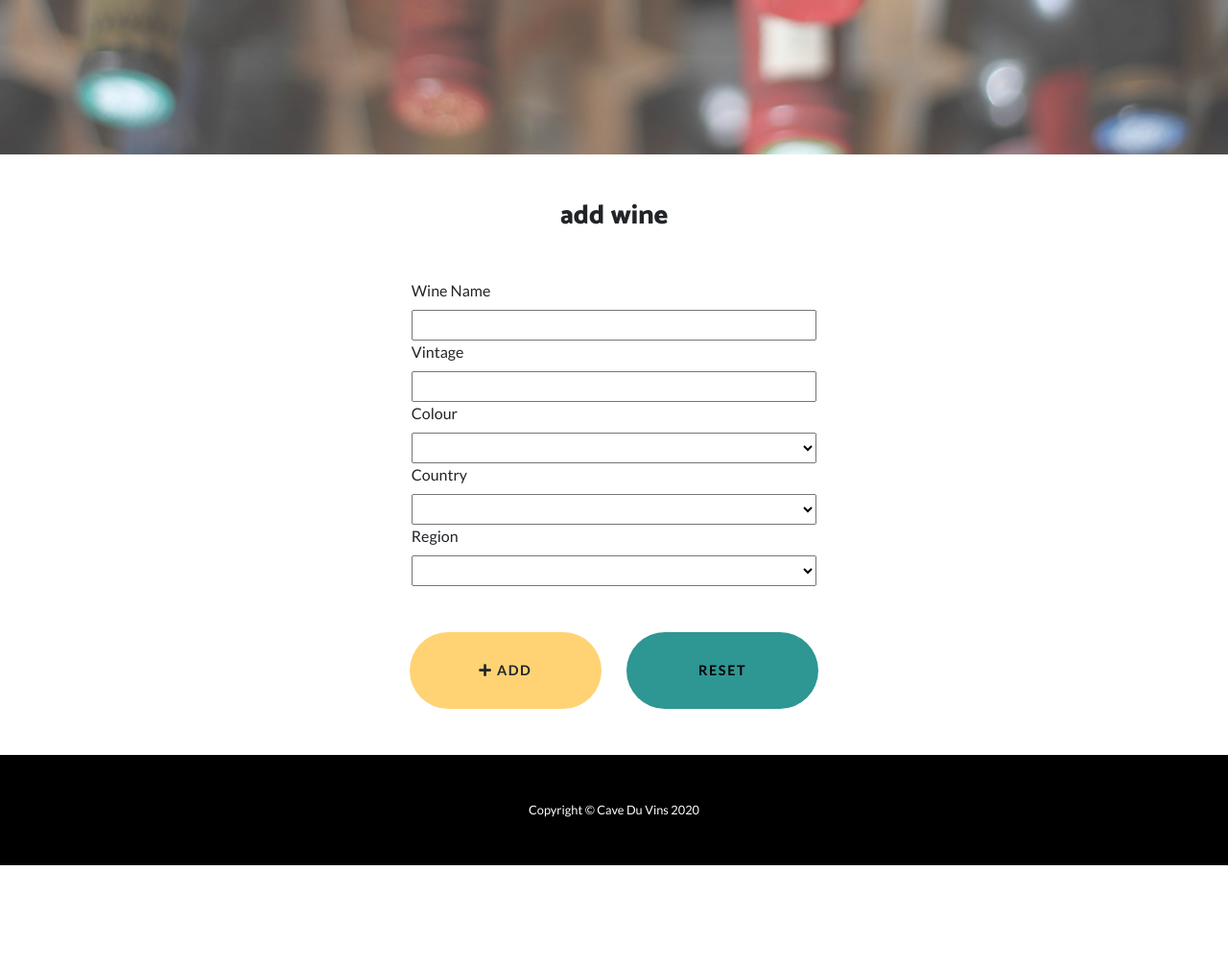
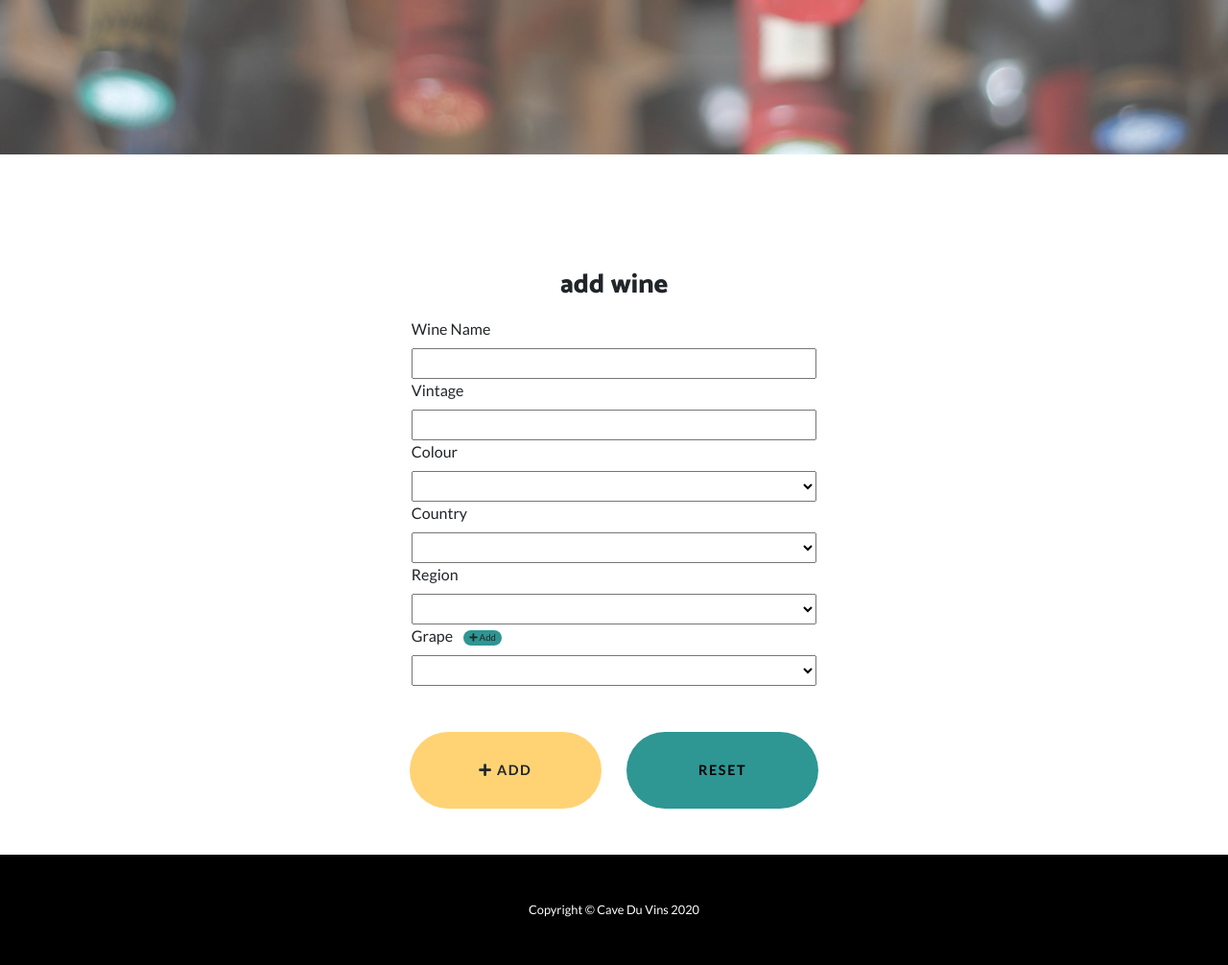
Before and after one commit to StuChapman/BD-MS-Project-Cave-du-Vins-broken-Procfile, a Flask app: template templates/add_wine.html in a window 1280 px wide. Shown: the part 599-1605 px from the top of the page at 96% size. Before the commit the page ends 1501 px from the top, so only its background shows below. Run offline with Flask 2, Linux system fonts and the light colour scheme; the template is opened without the code that fills it: most values are stand-ins (such as "Sample title", 1, 10 or a date in 2020); some libraries are stand-ins or nearby versions.

Commit message:
Build: added 'add_grape route and button

```diff
--- a/run.py
+++ b/run.py
@@ -113,7 +113,8 @@ def add_wine_page():
         user_name = 'User: ' + session['username'],
         colours=mongo.db.colours.find(),
         country=mongo.db.country.find(),
-        region=mongo.db.region.find()
+        region=mongo.db.region.find(),
+        grape=mongo.db.grape.find()
         )
 
 
@@ -124,6 +125,7 @@ def add_wine():
     colouradd = request.values.get("colour")
     countryadd = request.values.get("country")
     regionadd = request.values.get("region")
+    grapeadd = request.values.get("grape")
     return render_template("add_wine.html",
         user_name = 'User: ' + session['username'],
         insert=mongo.db.wines.insert_one(
@@ -132,12 +134,23 @@ def add_wine():
             "colour": colouradd,
             "country": countryadd ,
             "region": regionadd,
-            "grape": "",
+            "grape": grapeadd,
             "photo_url": "",
             "tasting_notes": ""}
             ))
 
 
+@app.route('/add_grape', methods=["GET", "POST"])
+def add_grape():
+    grapeadd = request.values.get("addgrape")
+    return render_template("add_wine.html",
+        user_name = 'User: ' + session['username'],
+        insert=mongo.db.grape.insert_one(
+            {"grape": grapeadd}
+            ))
+
+
+# Refresh Search Form route
 @app.route('/populate_form')
 def populate_form():
     return render_template("add_wine.html", user_name = 'User: ' + session['username'], colours=mongo.db.colours.find(), country=mongo.db.country.find(), region=mongo.db.region.find())
--- a/static/css/style.css
+++ b/static/css/style.css
@@ -17,8 +17,24 @@
     height: 5rem;
 }
 
+.btn-small {
+    width: 5rem;
+    height: 2.5rem;
+}
+
+.btn-xsmall {
+    width: 2.5rem;
+    height: 1rem;
+    font-size: .6rem;
+    padding: 0;
+}
+
 a {
     color: black;
+}
+
+.bookmark {
+    padding-top: 15vh;
 }
 
 /* Login Page Styling */
@@ -76,7 +92,7 @@ header.hero .hero-content {
 }
 
 header.hero .hero-content .hero-heading {
-  font-size: 4rem;
+  font-size: 15vw;
 }
 
 header.hero .hero-content .hero-subheading {
--- a/templates/add_wine.html
+++ b/templates/add_wine.html
@@ -16,7 +16,7 @@
     <!-- Add Wine Section -->
     <section id="add">
 
-        <h3 class="text-center pt-5 mb-5">add wine</h3>
+        <h3 class="text-center bookmark mb-3">add wine</h3>
 
         <div class="search ml-auto mr-auto">
             <form action="{{ url_for('add_wine') }}" method="post" class="searchform">
@@ -61,6 +61,20 @@
                             {% endfor %}
                         </select>
                     </div>
+                    <div class="searchregion">
+                        <label for="grape">Grape</label>
+                        <div
+                            class="btn btn-blue btn-xsmall rounded-pill ml-2"
+                            data-toggle="modal" data-target="#AddWineModal">
+                            <i class="fas fa-plus"></i> Add</div>
+                        <br>
+                        <select name="grape" id="grape" class="searchitem">
+                            <option value="select"></option>
+                            {% for document in grape %}
+                            <option value="{{ document.grape }}">{{ document.grape }}</option>
+                            {% endfor %}
+                        </select>
+                    </div>
                 </div>
                 <div class="row">
                     <button type="submit"
@@ -77,4 +91,29 @@
         </div>
     </section>
 
+
+    <!-- Add Grape Modal -->
+    <div class="modal" tabindex="-1" role="dialog" id="AddWineModal">
+        <div class="modal-dialog" role="document">
+            <div class="modal-content">
+                <div class="modal-header">
+                    <h5 class="modal-title">Add a grape variety to the list</h5>
+                    <button type="button" class="close" data-dismiss="modal" aria-label="Close">
+                    <span aria-hidden="true">&times;</span>
+                    </button>
+                </div>
+                <form  action="{{ url_for('add_grape') }}">
+                    <div class="modal-body">
+                        <input type="text" name="addgrape" id="addgrape" minlength="3" class="searchitem">
+                    </div>
+                    <div class="modal-footer">
+                        <button type="button" class="btn btn-blue btn-small rounded-pill" data-dismiss="modal">Cancel</button>
+                        <button type="submit" class="btn btn-yellow btn-small rounded-pill">Add</button>
+                    </div>
+                </form>
+            </div>
+        </div>
+    </div>
+
+
 {% endblock %}
--- a/templates/index.html
+++ b/templates/index.html
@@ -16,7 +16,7 @@
     <!-- Browse Section -->
     <section id="browse">
 
-        <h3 class="text-center pt-5 mb-5">browse wines</h3>
+        <h3 class="text-center bookmark mb-3">browse wines</h3>
 
         <div class="search ml-auto mr-auto">
             <form action="{{ url_for('search') }}" method="post" class="searchform">
--- a/templates/layout.html
+++ b/templates/layout.html
@@ -33,7 +33,7 @@
     <nav class="navbar navbar-expand-lg navbar-dark navbar-custom fixed-top">
         <div class="container">
             {% if user_name %}
-                <a class="navbar-brand" href="#">{{ user_name }}</a>
+                <a class="navbar-brand" href="{{ url_for('index') }}">{{ user_name }}</a>
             {% else %}
                 <a class="navbar-brand" href="{{ url_for('index') }}">Cave du Vins</a>
             {% endif %}
```
